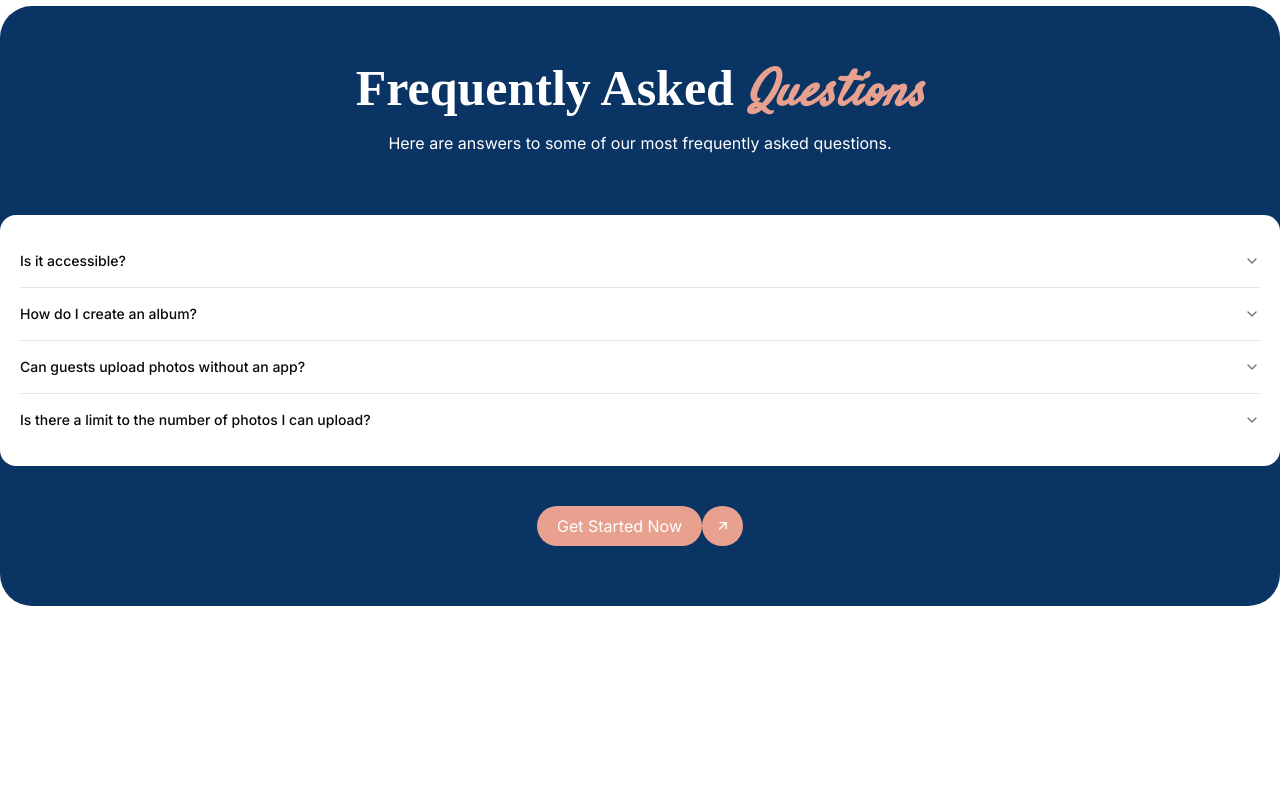
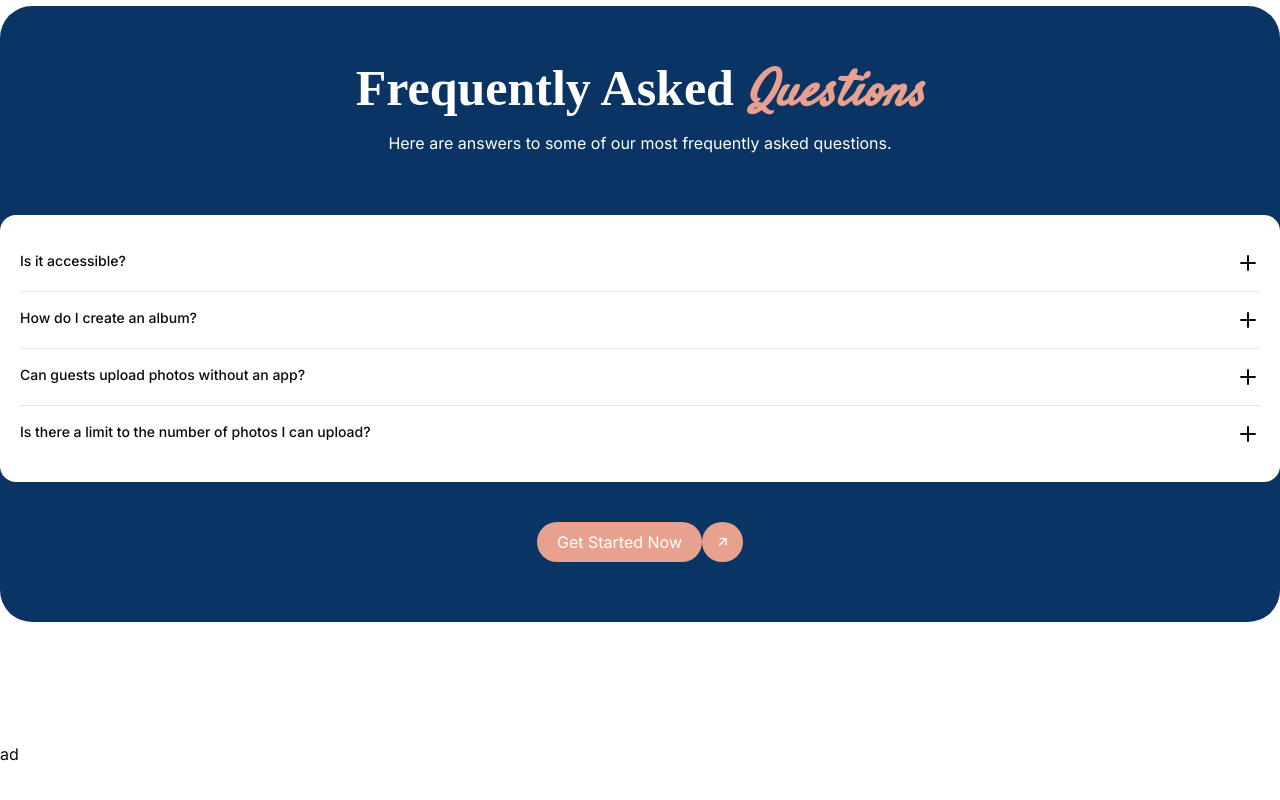
Before and after one commit to rhishi-kesh/Welloom-Vue, a Vue app: page / in a window 1280 px wide. Shown: the part 3957-4757 px from the top of the page. Before the commit the page ends 4643 px from the top, so only its background shows below. Built offline with nearby package versions, Linux system fonts and the light colour scheme.

Commit message:
Add Contact component and update AccordionTrigger icons

```diff
--- a/src/App.vue
+++ b/src/App.vue
@@ -4,6 +4,7 @@
 import HowItWork from './components/HowItWork.vue';
 import Pricing from './components/Pricing.vue';
 import Faq from './components/Faq.vue';
+import Contact from './components/Contact.vue';
 </script>
 
 <template>
@@ -12,6 +13,7 @@
   <HowItWork />
   <Pricing />
   <Faq />
+  <Contact />
 </template>
 
 <style>
--- /dev/null
+++ b/src/components/Contact.vue
@@ -0,0 +1,7 @@
+<template>
+    <section class="bg-white rounded-4xl py-10 my-20">
+        <div class="container mx-auto shadow-4xl">
+            ad
+        </div>
+    </section>
+</template>
--- a/src/components/ui/accordion/AccordionTrigger.vue
+++ b/src/components/ui/accordion/AccordionTrigger.vue
@@ -1,6 +1,5 @@
 <script setup>
 import { reactiveOmit } from "@vueuse/core";
-import { ChevronDown } from "lucide-vue-next";
 import { AccordionHeader, AccordionTrigger } from "reka-ui";
 import { cn } from "@/lib/utils";
 
@@ -16,14 +15,27 @@
 <template>
   <AccordionHeader class="flex">
     <AccordionTrigger data-slot="accordion-trigger" v-bind="delegatedProps" :class="cn(
-      'focus-visible:border-ring focus-visible:ring-ring/50 flex flex-1 items-start justify-between gap-4 rounded-md py-4 text-left text-sm font-medium transition-all outline-none hover:underline focus-visible:ring-[3px] disabled:pointer-events-none disabled:opacity-50 [&[data-state=open]>svg]:rotate-180',
+      'focus-visible:border-ring focus-visible:ring-ring/50 flex flex-1 items-start justify-between gap-4 rounded-md py-4 text-left text-sm font-medium transition-all outline-none hover:underline focus-visible:ring-[3px] disabled:pointer-events-none disabled:opacity-50 [&[data-state=open]>svg]:rotate-45',
       props.class,
-    )
-      ">
+    )">
       <slot />
       <slot name="icon">
-        <ChevronDown
-          class="text-muted-foreground pointer-events-none size-4 shrink-0 translate-y-0.5 transition-transform duration-200" />
+        <!-- Default icon (Plus) for closed state -->
+        <svg xmlns="http://www.w3.org/2000/svg" width="24" height="24" viewBox="0 0 24 24" fill="none"
+          stroke="currentColor" stroke-width="2" stroke-linecap="round" stroke-linejoin="round"
+          class="transition-transform duration-200 data-[state=open]:hidden">
+          <path stroke="none" d="M0 0h24v24H0z" fill="none" />
+          <path d="M12 5l0 14" />
+          <path d="M5 12l14 0" />
+        </svg>
+
+        <!-- Alternate icon (Minus) for open state -->
+        <svg xmlns="http://www.w3.org/2000/svg" width="24" height="24" viewBox="0 0 24 24" fill="none"
+          stroke="currentColor" stroke-width="2" stroke-linecap="round" stroke-linejoin="round"
+          class="transition-transform duration-200 hidden data-[state=open]:block">
+          <path stroke="none" d="M0 0h24v24H0z" fill="none" />
+          <path d="M5 12h14" />
+        </svg>
       </slot>
     </AccordionTrigger>
   </AccordionHeader>
--- a/src/main.js
+++ b/src/main.js
@@ -1,5 +1,5 @@
 import './assets/main.css'
-import 'primeicons/primeicons.css'
+// import 'primeicons/primeicons.css'
 import { createApp } from 'vue'
 import App from './App.vue'
 
```
